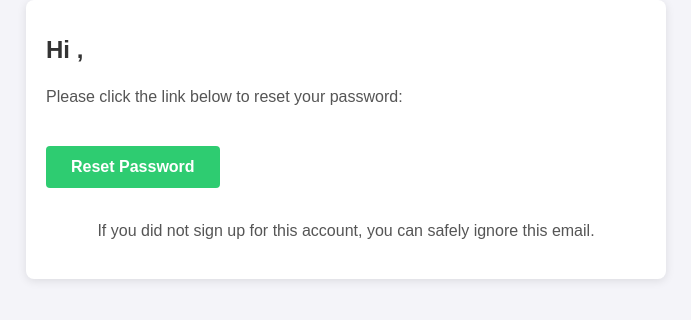
After one commit to AgytaiMukhatai/Data_Managment_Platform, a Django app: template backend/api/templates/forgot_password_email.html in a window 1280 px wide. The commit adds this page. Shown: the top 320 px of the page, without its empty margins (294-985 px from the left). Run offline with Django 4.2, Linux system fonts and the light colour scheme; the template is opened without the code that fills it, so the values that code supplies are empty.

Commit message:
Frogot Password Handling and adding Django Model for Datasets

```diff
--- /dev/null
+++ b/backend/api/templates/forgot_password_email.html
@@ -0,0 +1,73 @@
+<!DOCTYPE html>
+<html lang="en">
+<head>
+    <meta charset="UTF-8">
+    <meta name="viewport" content="width=device-width, initial-scale=1.0">
+    <title>Email Verification</title>
+    <style>
+        body {
+            font-family: Arial, sans-serif;
+            margin: 0;
+            padding: 0;
+            background-color: #f4f4f9;
+        }
+
+        .email-container {
+            width: 100%;
+            max-width: 600px;
+            margin: 0 auto;
+            background-color: #ffffff;
+            padding: 20px;
+            border-radius: 8px;
+            box-shadow: 0 2px 10px rgba(0, 0, 0, 0.1);
+        }
+
+        h1 {
+            font-size: 24px;
+            color: #333;
+            margin-bottom: 20px;
+        }
+
+        p {
+            font-size: 16px;
+            color: #555;
+            line-height: 1.6;
+        }
+
+        a {
+            display: inline-block;
+            background-color: #2ecc71;
+            color: #ffffff;
+            font-weight: bold;
+            padding: 12px 25px;
+            font-size: 16px;
+            text-decoration: none;
+            border-radius: 4px;
+            margin-top: 20px;
+            text-align: center;
+        }
+
+        a:hover {
+            background-color: #27ae60;
+            box-shadow: 0 4px 15px rgba(0, 0, 0, 0.2);
+        }
+
+        .footer {
+            margin-top: 30px;
+            font-size: 12px;
+            color: #888;
+            text-align: center;
+        }
+    </style>
+</head>
+<body>
+    <div class="email-container">
+        <h1>Hi {{ user.username }},</h1>
+        <p>Please click the link below to reset your password:</p>
+        <a href="{{ password_change_link }}">Reset Password</a>
+        <div class="footer">
+            <p>If you did not sign up for this account, you can safely ignore this email.</p>
+        </div>
+    </div>
+</body>
+</html>
--- a/backend/api/urls.py
+++ b/backend/api/urls.py
@@ -1,9 +1,12 @@
 from django.urls import path
-from .views import register_general_user, login_user, verify_email, confirm_email
+from .views import register_general_user, login_user, verify_email, confirm_email, forgot_password, password_change, reset_password
 
 urlpatterns = [
     path('register/', register_general_user),
     path('login/', login_user),
     path('verify-email/<uuid:token>/', verify_email, name='verify-email'),
     path('confirm-email/<uuid:token>/', confirm_email, name='confirm-email'),
+    path('forgot_password/', forgot_password, name='forgot-password'),
+    path('password-change/<uuid:token>/', password_change, name='password-change'),
+    path('reset-password/<uuid:token>/', reset_password, name='reset-password'),
 ]
```
Also changed, not shown: backend/api/models.py (+19 -0 lines), backend/api/static/api/css/password_change.css (added, +73 -0 lines), backend/api/static/api/css/verify_email.css (+4 -6 lines), backend/api/templates/password_change.html (added, +99 -0 lines), backend/api/views.py (+52 -4 lines), backend/api/migrations/0003_generaluser_first_name_generaluser_last_name_and_more.py (added), backend/api/migrations/0004_generaluser_profile_image.py (added).
